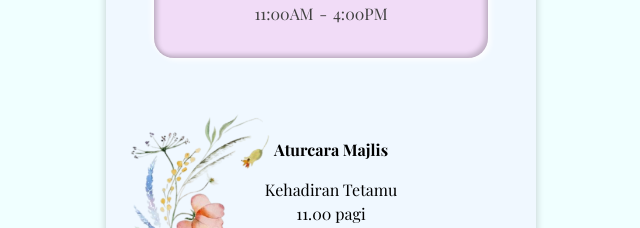
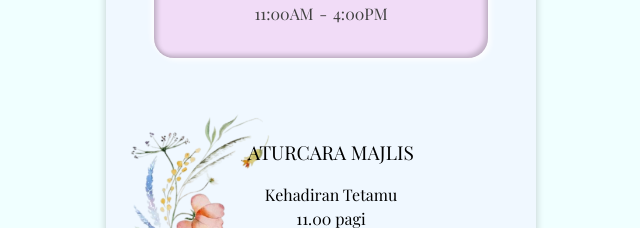
Before and after one commit to RKPinata/wedding, a Next.js app: page / in a window 1280 px wide. Shown: the part 1380-1608 px from the top of the page, without its empty margins (319-959 px from the left). Built offline with nearby package versions, Linux system fonts and the light colour scheme; no server answers; the database is empty.

Commit message:
Adjust font size

```diff
--- a/src/components/Tentative/Tentative.tsx
+++ b/src/components/Tentative/Tentative.tsx
@@ -6,7 +6,9 @@ const Tentative: React.FC = () => {
         <div className={Styles["tentative-container"]}>
             <div className={Styles["tentative-items"]}>
                 <div className={Styles["tentative-title"]}>
-                    <Typography fontWeight={700}>Aturcara Majlis</Typography>
+                    <Typography
+                        fontSize='1.2rem'
+                    >ATURCARA MAJLIS</Typography>
                 </div>
                 <div className={Styles["tentative-list"]}>
                     <div className={Styles["kehadiran-tetamu"]}>
```
